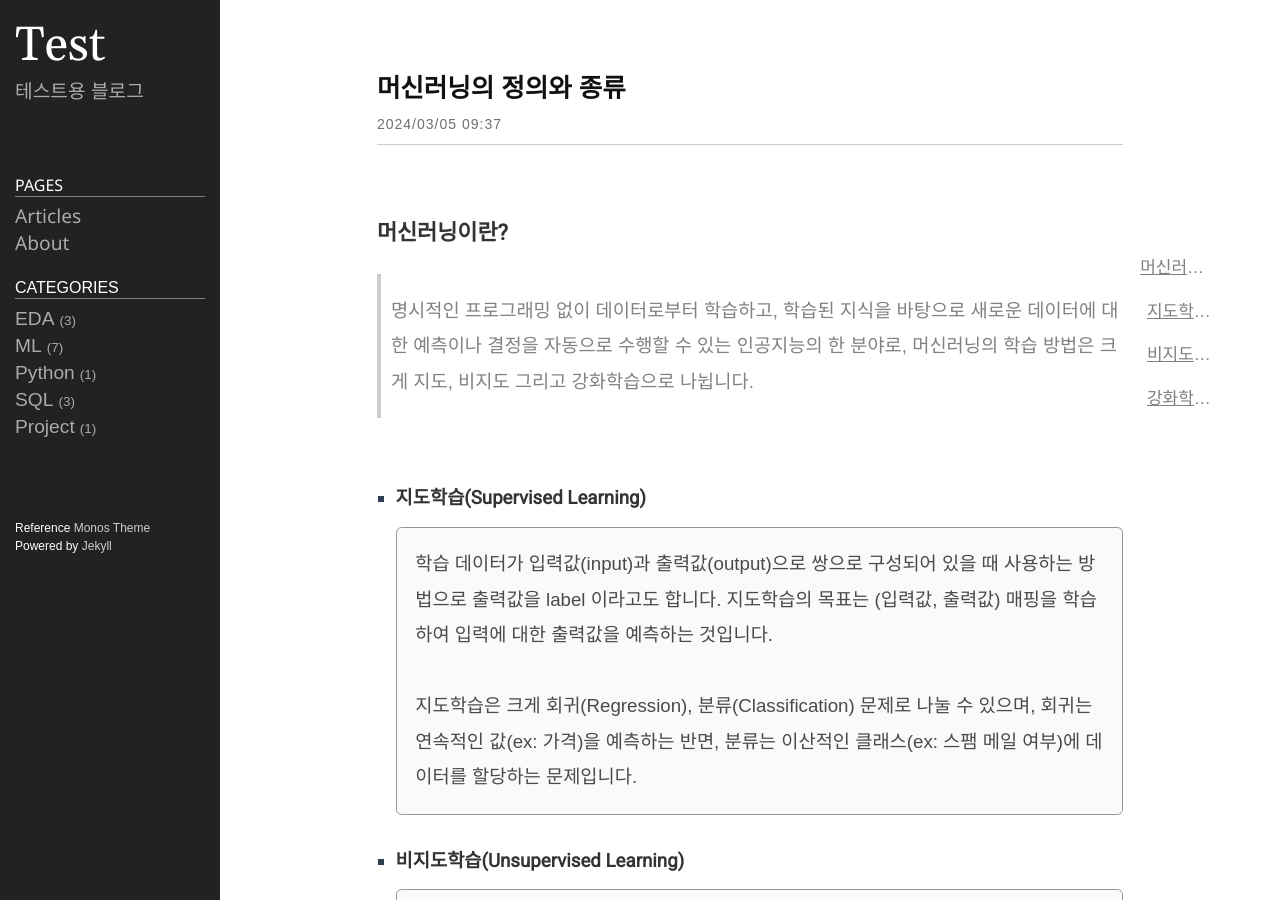
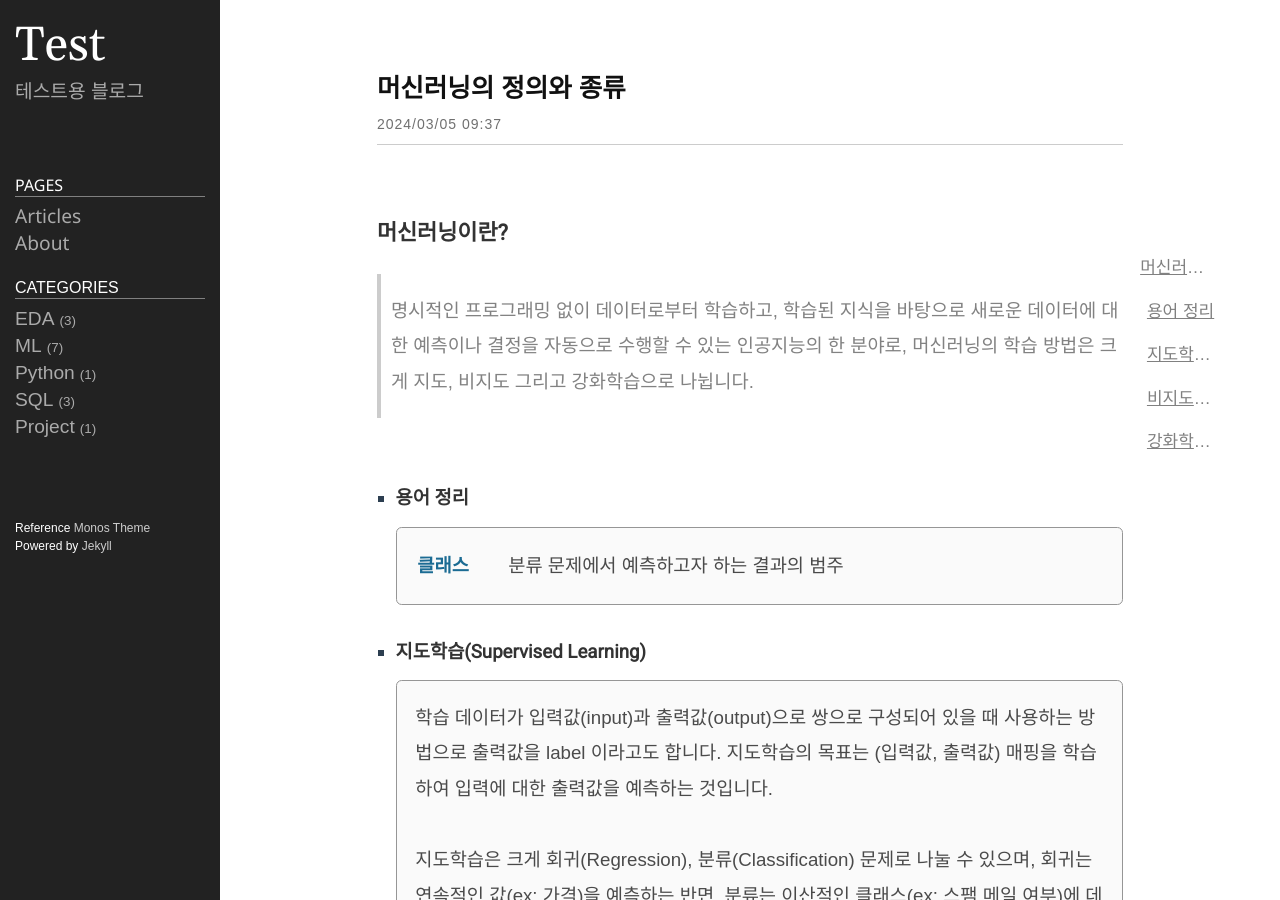
Before and after one commit to DuDuDat/DuDuDat.github.io, a Jekyll site: the page built from _ML/2024-03-05-머신러닝의_정의와_종류.md, in a window 1280 px wide and 900 px high. Built offline with Jekyll 4.4.1, drawn with Linux system fonts in a browser that asks for light colours; nearby versions of some CDN libraries; some web fonts are replaced.

Commit message:
용어 추가

```diff
--- a/_ML/2024-03-05-definition.md
+++ b/_ML/2024-03-05-머신러닝의_정의와_종류.md
@@ -7,6 +7,13 @@ date: 2024-03-05 18:37:23 +0900
 ### 머신러닝이란? <enter></enter>
 > 명시적인 프로그래밍 없이 데이터로부터 학습하고, 학습된 지식을 바탕으로 새로운 데이터에 대한 예측이나 결정을 자동으로 수행할 수 있는 인공지능의 한 분야로, 머신러닝의 학습 방법은 크게 지도, 비지도 그리고 강화학습으로 나뉩니다.
 
+- #### 용어 정리
+  <table>
+  <tr>
+  <td>클래스</td>
+  <td>분류 문제에서 예측하고자 하는 결과의 범주</td>
+  </tr>
+  </table>
 
 - ####  지도학습(Supervised Learning)
   <p class="sub">학습 데이터가 입력값(input)과 출력값(output)으로 쌍으로 구성되어 있을 때 사용하는 방법으로 출력값을 label 이라고도 합니다. 지도학습의 목표는 (입력값, 출력값) 매핑을 학습하여 입력에 대한 출력값을 예측하는 것입니다.
```
